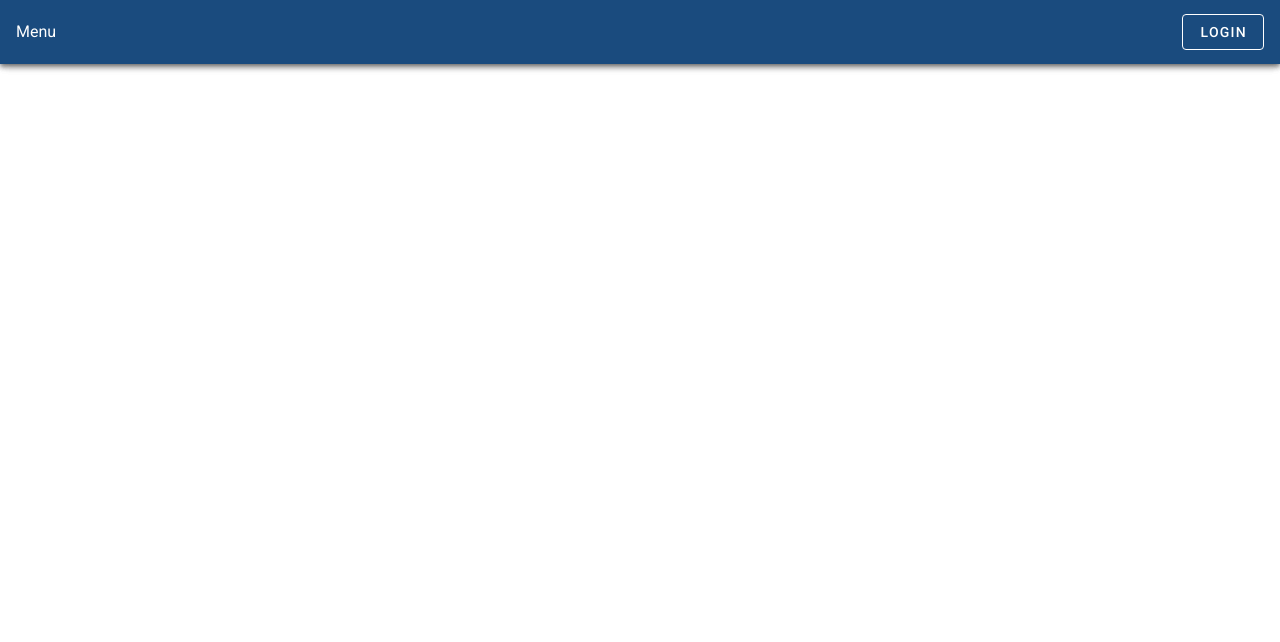
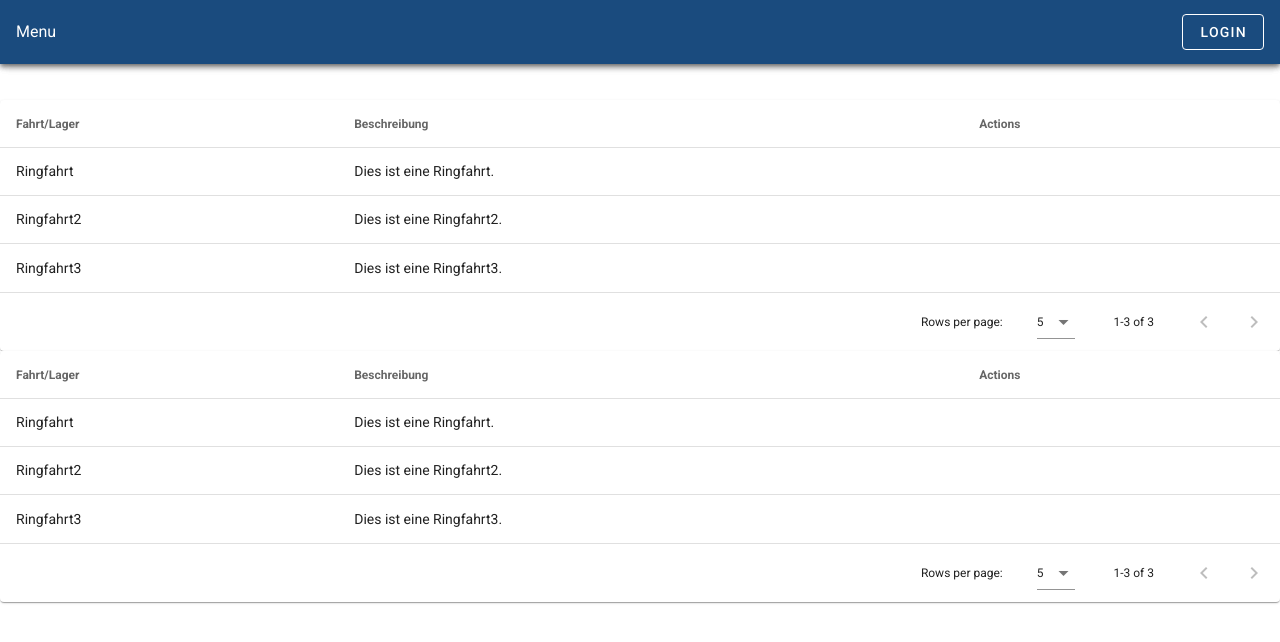
Before and after one commit to scout-tools/anmelde-tool, a Vue app in the folder frontend/: page / in a window 1280 px wide. Shown: the top 642 px of the page. Built offline with nearby package versions, Linux system fonts and the light colour scheme.

Commit message:
Add Overview.vue

```diff
--- a/frontend/src/views/Main.vue
+++ b/frontend/src/views/Main.vue
@@ -11,13 +11,19 @@
         Login
       </v-btn>
     </v-app-bar>
+    <overview-card/>
     <router-view/>
   </v-app>
 </template>
 
 <script>
+import OverviewCard from './overview/Overview.vue';
+
 export default {
   name: 'Main',
+  components: {
+    OverviewCard,
+  },
 };
 </script>
 
--- /dev/null
+++ b/frontend/src/views/overview/Overview.vue
@@ -0,0 +1,41 @@
+<template>
+  <v-data-table
+    :headers="headers"
+    :items="examples"
+    :items-per-page="5"
+    class="elevation-1"
+  ></v-data-table>
+</template>
+
+<script>
+export default {
+  data() {
+    return {
+      headers: [
+        {
+          text: 'Fahrt/Lager',
+          align: 'start',
+          sortable: false,
+          value: 'name',
+        },
+        { text: 'Beschreibung', value: 'description' },
+        { text: 'Actions', value: 'fat' },
+      ],
+      examples: [
+        {
+          name: 'Ringfahrt',
+          description: 'Dies ist eine Ringfahrt.',
+        },
+        {
+          name: 'Ringfahrt2',
+          description: 'Dies ist eine Ringfahrt2.',
+        },
+        {
+          name: 'Ringfahrt3',
+          description: 'Dies ist eine Ringfahrt3.',
+        },
+      ],
+    };
+  },
+};
+</script>
```
